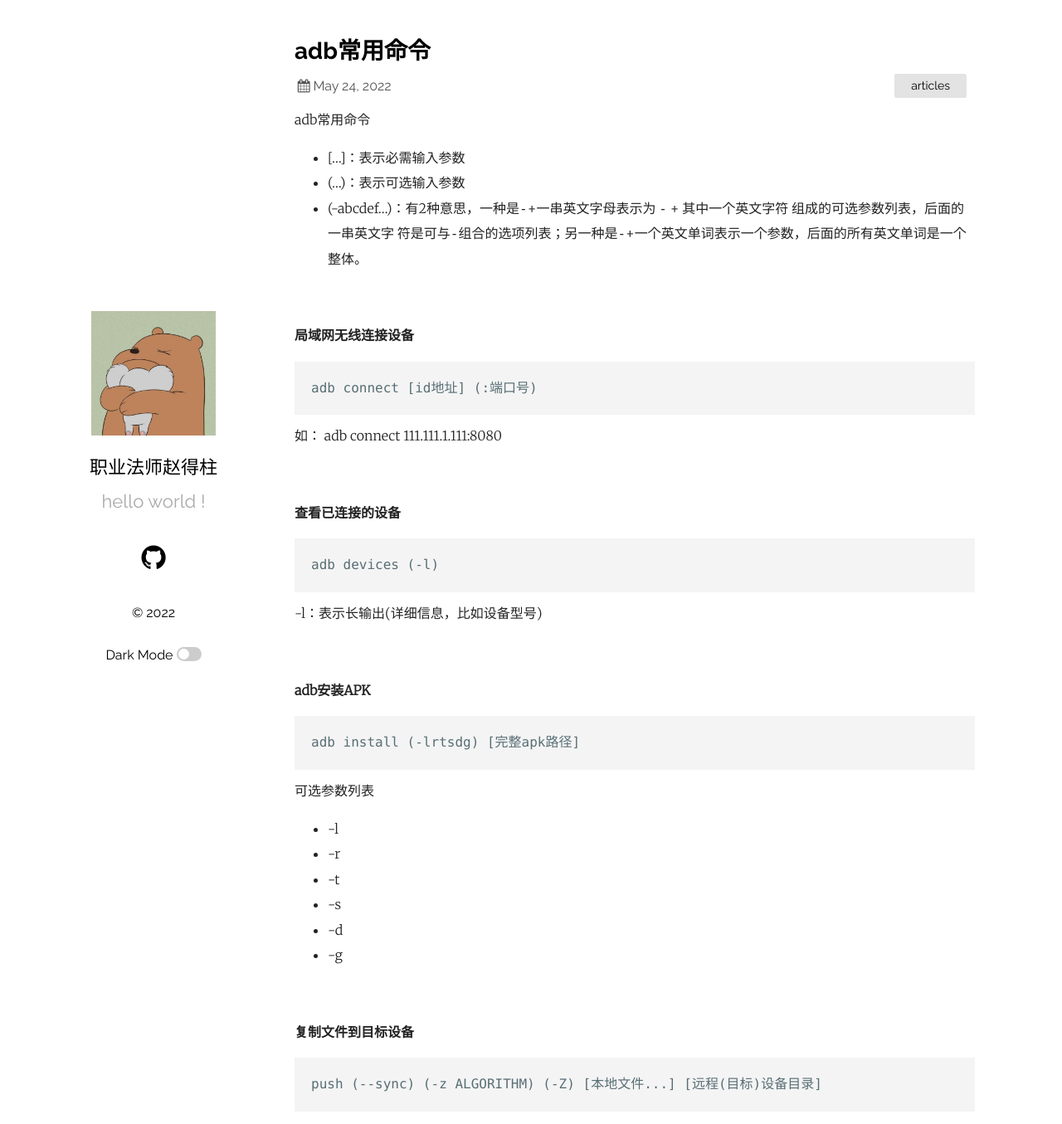
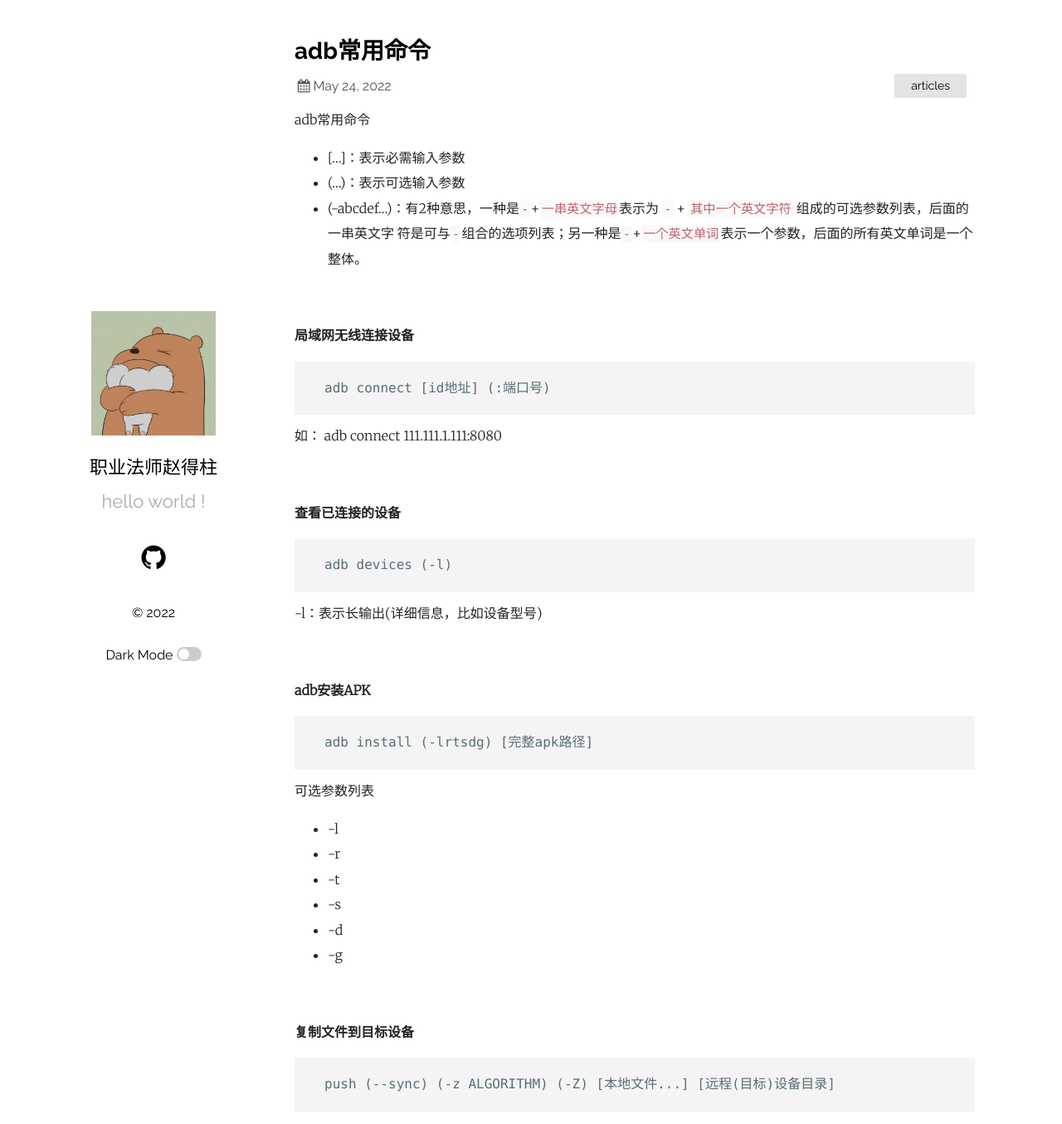
Before and after one commit to foty/foty.github.io, a Jekyll site: the page built from _posts/2022-05-24-adb-order.markdown, in a window 1280 px wide and 1400 px high. Shown: the top 1355 px of the window at 83% size. Built offline with Jekyll 4.4.1, drawn with Linux system fonts in a browser that asks for light colours.

Commit message:
样式修改

````diff
--- a/_config.yml
+++ b/_config.yml
@@ -54,10 +54,3 @@ remote_theme: samarsault/plainwhite-jekyll
 plugins:
   - jekyll-seo-tag
 #  - jekyll-feed
-
-markdown: kramdown
-highlighter: rouge
-
-kramdown:
-  input: GFM
-  syntax_highlighter: rouge
--- a/_sass/_syntax.scss
+++ b/_sass/_syntax.scss
@@ -7,8 +7,57 @@
 div.highlight {
 	padding: 5px 20px;
 }
+// 代码块样式
 pre.highlight, code {
 	font-family: 'Consolas', Menlo, monospace;
 	line-height: 1.4em;
 	tab-size: 4;
 }
+// `代码块`
+code {
+  padding: .15em .15em;
+  font-size: 95%;
+  color: #bf616a;
+  background-color: #f9f9f9;
+  border-radius: 3px;
+  line-height: 1.4;
+}
+// ```代码块```
+pre {
+  display: block;
+  margin-top: 0;
+  margin-bottom: 0rem;
+  padding: 1rem;
+  font-size: 100%;
+  line-height: 1.4;
+  white-space: pre;
+  white-space: pre-wrap;
+  word-break: break-all;
+  word-wrap: break-word;
+  background-color: #f9f9f9;
+}
+pre code {
+  padding: 0;
+  font-size: 100%;
+  color: inherit;
+  background-color: transparent;
+}
+
+// 引用块 >
+blockquote {
+  padding: .5rem 1rem;
+  margin: .5rem 0;
+  color: #7a7a7a;
+  background-color: #f4f4f4;
+  border-left: 1.0rem solid #e5e5e5;
+}
+blockquote p:last-child {
+  margin-bottom: 0.5rem;
+  margin-top: 0.5rem;
+}
+@media (min-width: 30em) {
+  blockquote {
+    padding-right: 5rem;
+    padding-left: 1.25rem;
+  }
+}
````
